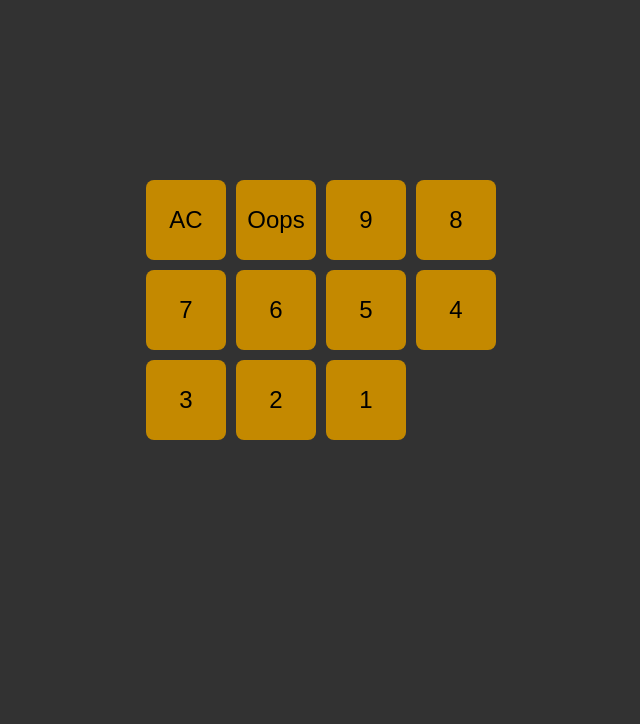
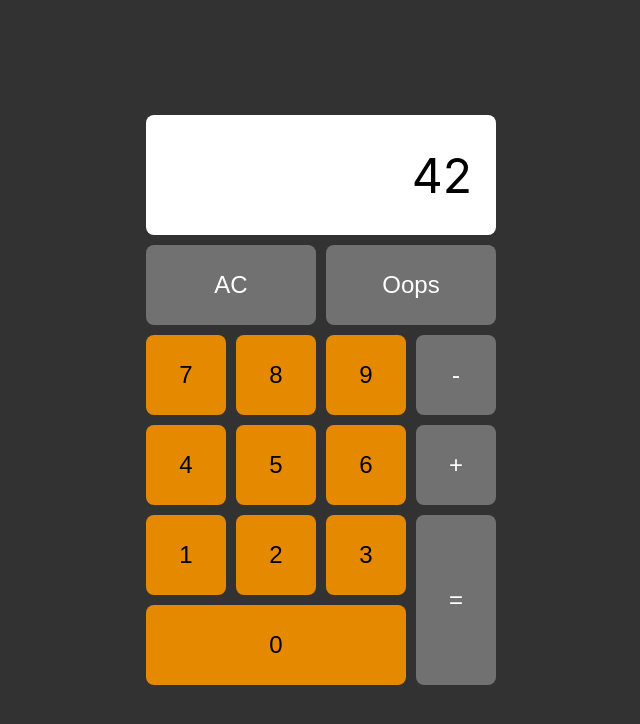
Before and after one commit to MarcinParda/calculator-jest-ts, a React (Create React App) app: page / in a window 1280 px wide. Shown: the top 724 px of the page, without its empty margins (319-959 px from the left). Built offline with nearby package versions, Linux system fonts and the light colour scheme.

Commit message:
finish UI

```diff
--- a/src/components/Button.tsx
+++ b/src/components/Button.tsx
@@ -1,21 +1,46 @@
 import React from 'react';
 import styled from "styled-components";
 
+export enum ButtonType {
+    Number,
+    Operation
+}
+
 type Props = {
+    type?: ButtonType;
     label: string;
+    position?: [x: number, y: number];
+    width?: number;
+    height?: number;
 }
 
 const StyledButton = styled.button`
-    background: #c48900;
+    background: #727171;
     border: none;
     border-radius: .5rem;
+    color: #fff;
     font-size: 1.5rem;
 `;
 
-const Button: React.FC<Props> = ({label}) => {
-  return (
-    <StyledButton>{label}</StyledButton>
-  );
+const Button: React.FC<Props> = ({type = ButtonType.Operation, label, position, width, height}) => {
+    const styles: React.CSSProperties = {};
+    if (position) {
+        styles.gridColumnStart = position[0] + 1;
+        styles.gridRowStart = position[1] + 1;
+    }
+    if (width) {
+        styles.gridColumnEnd = `span ${width}`
+    }
+    if (height) {
+        styles.gridRowEnd = `span ${height}`
+    }
+    if(type === ButtonType.Number) {
+        styles.color = '#000';
+        styles.background = '#E48900'
+    }
+    return (
+        <StyledButton style={styles}>{label}</StyledButton>
+    );
 }
 
 export default Button;
--- a/src/components/Calculator.tsx
+++ b/src/components/Calculator.tsx
@@ -1,6 +1,6 @@
 import React from 'react';
 import styled from "styled-components";
-import Button from "components/Button";
+import Button, {ButtonType} from "components/Button";
 
 const Container = styled.div`
 `;
@@ -9,24 +9,41 @@ const Grid = styled.div`
     display: grid;
     grid-gap: 10px;
     grid-template-columns: repeat(4, 80px);
-    grid-template-rows: repeat(5, 80px);
+    grid-template-rows: 120px repeat(5, 80px);
 `;
+
+const Display = styled.div`
+  display: flex;
+  align-items: center;
+  justify-content: flex-end;
+  background: #fff;
+  border-radius: 8px;
+  font-size: 48px;
+  grid-column-end: span 4;
+  text-align: right;
+  padding: 0 24px;
+`
 
 const Calculator: React.FC = () => {
   return (
   <Container>
       <Grid>
-          <Button label="AC" />
-          <Button label="Oops" />
-          <Button label="9" />
-          <Button label="8" />
-          <Button label="7" />
-          <Button label="6" />
-          <Button label="5" />
-          <Button label="4" />
-          <Button label="3" />
-          <Button label="2" />
-          <Button label="1" />
+          <Display>42</Display>
+          <Button label="AC" position={[0, 1]} width={2} />
+          <Button label="Oops" position={[2, 1]} width={2} />
+          <Button label="-" position={[3, 2]} />
+          <Button label="+" position={[3, 3]} />
+          <Button label="=" position={[3, 4]} height={2} />
+          <Button type={ButtonType.Number} label="9" position={[2, 2]} />
+          <Button type={ButtonType.Number} label="8" position={[1, 2]} />
+          <Button type={ButtonType.Number} label="7" position={[0, 2]} />
+          <Button type={ButtonType.Number} label="6" position={[2, 3]} />
+          <Button type={ButtonType.Number} label="5" position={[1, 3]} />
+          <Button type={ButtonType.Number} label="4" position={[0, 3]} />
+          <Button type={ButtonType.Number} label="3" position={[2, 4]} />
+          <Button type={ButtonType.Number} label="2" position={[1, 4]} />
+          <Button type={ButtonType.Number} label="1" position={[0, 4]} />
+          <Button type={ButtonType.Number} label="0" position={[0, 5]} width={3} />
       </Grid>
   </Container>
   );
```
